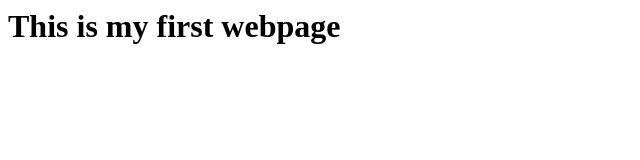
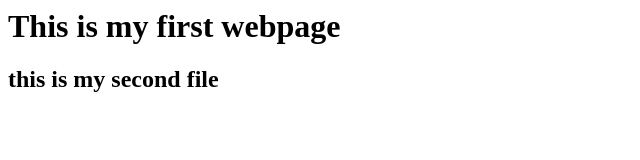
Before and after one commit to sagarkulkarni1989/valaxypractice12, a plain HTML site: page index.html in a window 1280 px wide. Shown: the whole page, without its empty margins (0-640 px from the left). Drawn offline with Linux system fonts and the light colour scheme.

Commit message:
added one new line

```diff
--- a/index.html
+++ b/index.html
@@ -1 +1,2 @@
 <h1>This is my first webpage</h1>
+<h2>this is my second file<h2>
```
